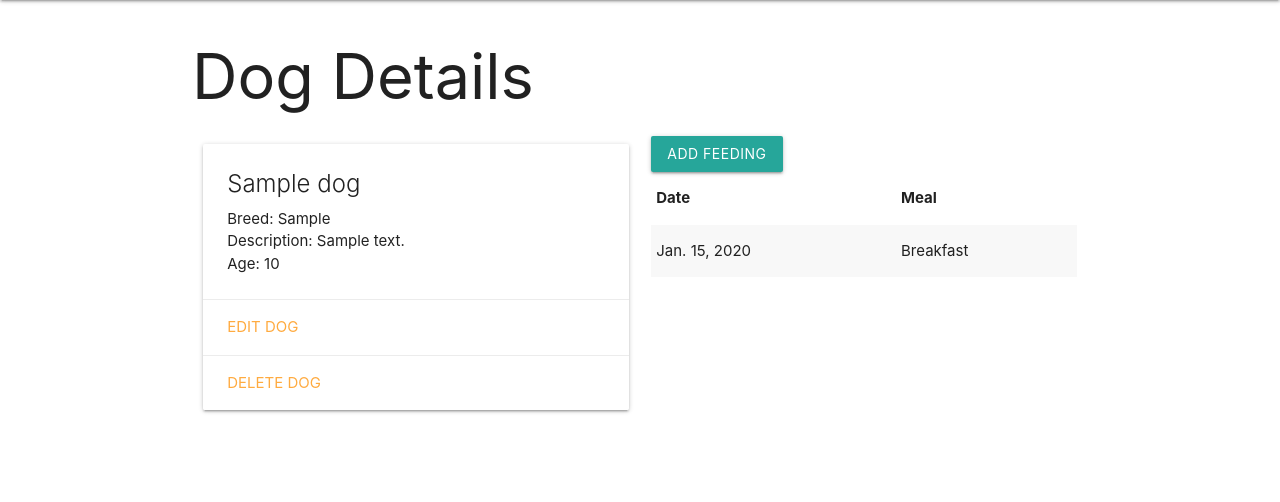
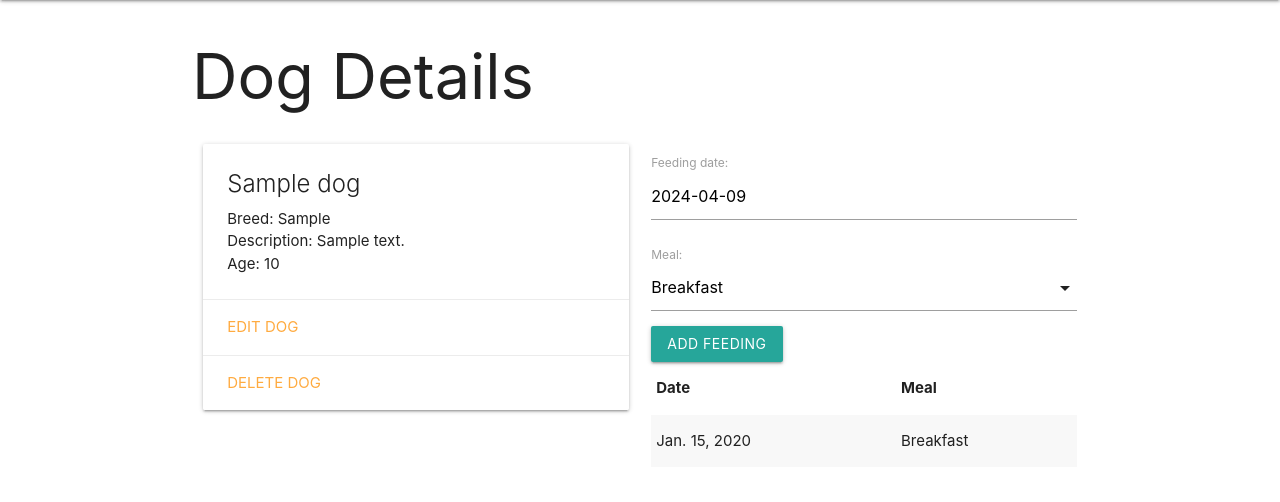
Before and after one commit to EmmaXZhang/dogcollector, a Django app: page /dogs/1 in a window 1280 px wide. Shown: the part 64-566 px from the top of the page. Run offline with Django 5.2, Linux system fonts and the light colour scheme; tables that the repository leaves empty hold one stand-in row (values such as "Sample post").

Commit message:
Add date picker and drop down in detail.html for feeding model

```diff
--- a/main_app/templates/base.html
+++ b/main_app/templates/base.html
@@ -10,6 +10,7 @@
       href="https://cdnjs.cloudflare.com/ajax/libs/materialize/1.0.0/css/materialize.min.css"
     />
     <link rel="stylesheet" href="{% static 'css/style.css' %}" />
+    <script src="https://cdnjs.cloudflare.com/ajax/libs/materialize/1.0.0/js/materialize.min.js"></script>
   </head>
   <body>
     <header class="navbar-fixed">
--- a/main_app/templates/dogs/detail.html
+++ b/main_app/templates/dogs/detail.html
@@ -26,7 +26,7 @@
 
   <div class="col s6">
     <!-- add feeding form -->
-    <form action="{% url 'add_feeding' dog.id %}" method="post">
+    <form action="{% url 'add_feeding' dog.id %}" method="POST">
       {% csrf_token%} {{feeding_form.as_p}}
       <!-- input is a type of text -->
       <input type="submit" class="btn" value="Add Feeding" />
@@ -51,4 +51,18 @@
   </div>
 </div>
 
+<script>
+  const dateElement = document.getElementById("id_date");
+  M.Datepicker.init(dateElement, {
+    format: "yyyy-mm-dd",
+    defaultDate: new Date(),
+    setDefaultDate: true,
+    autoClose: true,
+  });
+
+  // drop down
+  const selectElement = document.getElementById("id_meal");
+  M.FormSelect.init(selectElement);
+</script>
+
 {% endblock %}
--- a/main_app/views.py
+++ b/main_app/views.py
@@ -1,6 +1,7 @@
-from django.shortcuts import render
+from django.shortcuts import render,redirect
 from .models import Dog
 from django.views.generic.edit import CreateView,UpdateView,DeleteView
+from .forms import FeedingForm
 
 
 def home(request):
@@ -19,11 +20,13 @@ def dogs_index(request):
 
 def dogs_detail(request,dog_id):
     dog = Dog.objects.get(id=dog_id)
+
+    feeding_form = FeedingForm()
     return render(request,'dogs/detail.html',{
-        'dog':dog
+        'dog':dog,'feeding_form':feeding_form
     })
 
-def add_feeding(request, cat_id):
+def add_feeding(request, dog_id):
   # create a ModelForm instance using the data in request.POST
   form = FeedingForm(request.POST)
   # validate the form
@@ -31,9 +34,9 @@ def add_feeding(request, cat_id):
     # don't save the form to the db until it
     # has the cat_id assigned
     new_feeding = form.save(commit=False)
-    new_feeding.cat_id = cat_id
+    new_feeding.dog_id = dog_id
     new_feeding.save()
-  return redirect('detail', cat_id=cat_id)
+  return redirect('detail', dog_id=dog_id)
 
 
 # Handle create and post request
```
